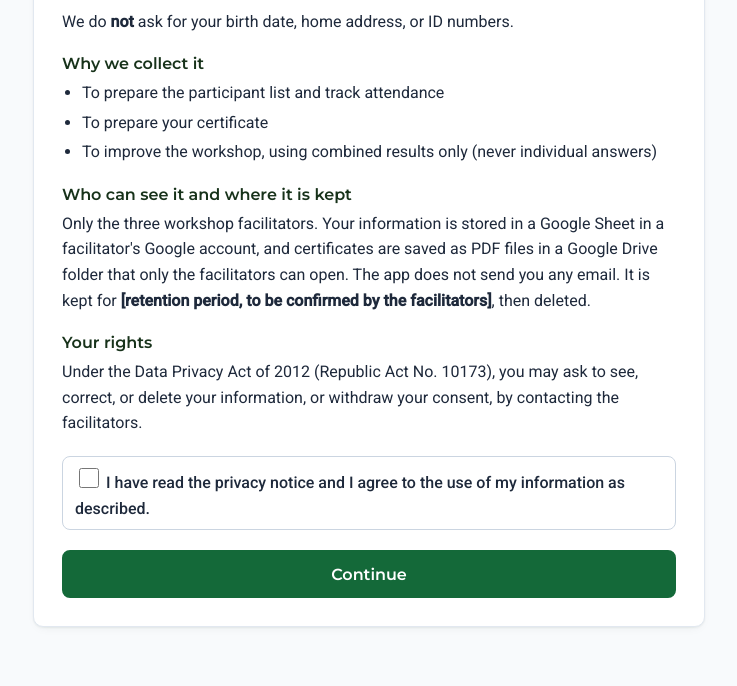
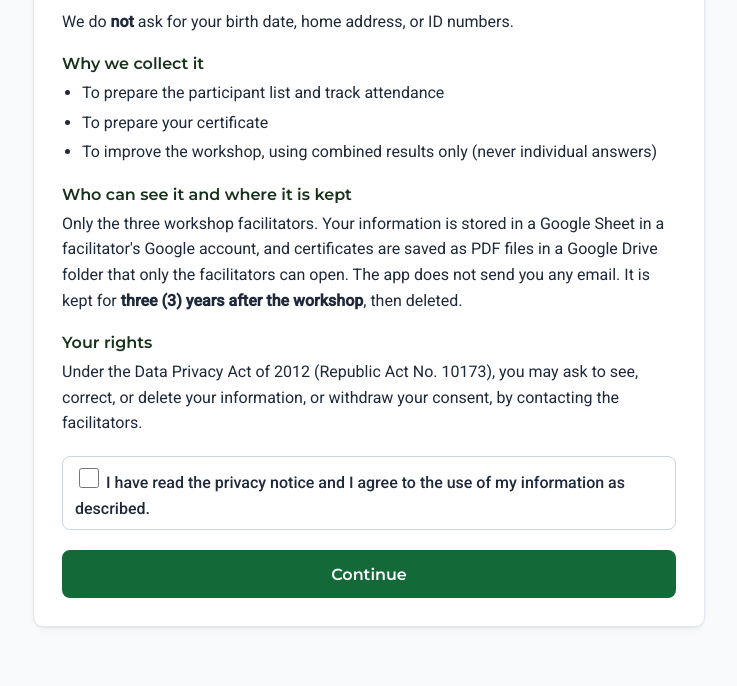
Before and after one commit to vsu-twg-for-agentic-workspaces/workshop-web-app, a website: page register.html in a window 1280 px wide. Shown: the part 843-1529 px from the top of the page, without its empty margins (271-1008 px from the left). Drawn offline with Linux system fonts and the light colour scheme.

Commit message:
docs: set the privacy notice retention period to three years after the workshop

```diff
--- a/register.html
+++ b/register.html
@@ -82,7 +82,7 @@
             <li>To improve the workshop, using combined results only (never individual answers)</li>
           </ul>
           <h3>Who can see it and where it is kept</h3>
-          <p>Only the three workshop facilitators. Your information is stored in a Google Sheet in a facilitator's Google account, and certificates are saved as PDF files in a Google Drive folder that only the facilitators can open. The app does not send you any email. It is kept for <strong>[retention period, to be confirmed by the facilitators]</strong>, then deleted.</p>
+          <p>Only the three workshop facilitators. Your information is stored in a Google Sheet in a facilitator's Google account, and certificates are saved as PDF files in a Google Drive folder that only the facilitators can open. The app does not send you any email. It is kept for <strong>three (3) years after the workshop</strong>, then deleted.</p>
           <h3>Your rights</h3>
           <p>Under the Data Privacy Act of 2012 (Republic Act No. 10173), you may ask to see, correct, or delete your information, or withdraw your consent, by contacting the facilitators<span id="support-contact"></span>.</p>
         </div>
```
